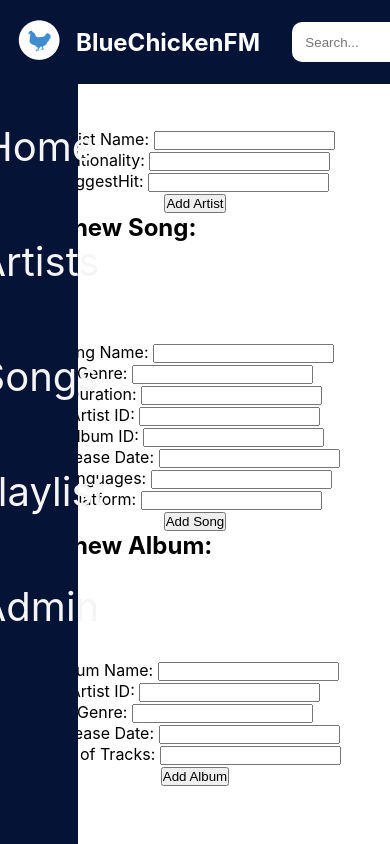
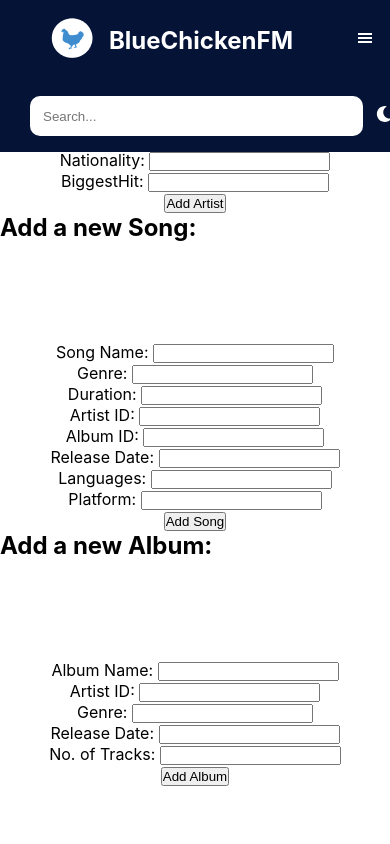
Before and after one commit to aaisharif/Client-Side-Project, a React (Create React App) app: page /admin in a window 390 px wide. Built offline with nearby package versions, Linux system fonts and the light colour scheme; no server answers.

Commit message:
mobile responsive navigation bar

```diff
--- /dev/null
+++ b/src/components/navbar/MobileNavigation.css
@@ -0,0 +1,32 @@
+.mobile-navigation{
+    display: none;
+}
+
+
+
+.mobile-navigation-list{
+    color:aliceblue;
+}
+
+@media screen and (max-width: 768px){
+    .mobile-navigation{
+        display: flex;
+        flex-direction: column;
+        position: absolute;
+        top: 9.5em;
+        right: 0;
+        width: 100%;
+        background: #051337;
+        border-top:  1px solid rgb(47, 88, 123);
+        cursor: pointer;
+    }
+
+    .mobile-navigation li{
+        padding: 1em;
+    }
+
+    .mobile-navigation li:hover {
+        color:rgb(47, 88, 123);
+    }
+
+}
--- /dev/null
+++ b/src/components/navbar/MobileNavigation.js
@@ -0,0 +1,18 @@
+import React from 'react'
+import './MobileNavigation.css'
+
+function MobileNavigation(props) {
+    return (
+        <div className="mobile-navigation">
+            <ul className="mobile-navigation-list">
+                <li onClick={()=> props.isMobile && props.closeMobileMenu()}>Home</li>
+                <li onClick={()=> props.isMobile && props.closeMobileMenu()}>Artists</li>
+                <li onClick={()=> props.isMobile && props.closeMobileMenu()}>Songs</li>
+                <li onClick={()=> props.isMobile && props.closeMobileMenu()}>Playlist</li>
+                <li onClick={()=> props.isMobile && props.closeMobileMenu()}>Admin</li>
+            </ul>
+        </div>
+    )
+}
+
+export default MobileNavigation
--- a/src/components/navbar/Navbar.css
+++ b/src/components/navbar/Navbar.css
@@ -13,6 +13,7 @@
 
 .navbar-container{
     display: grid;
+    /* justify-content: center; */
     align-items: center;
     width: 100%;
     /* height: 5.5em; */
@@ -35,7 +36,9 @@
 
 .navbar{
     display: flex;
+    /* width: 90em;  */
     /* border: 1px solid black;  */
+    padding-left: 2em;
     justify-content: space-between;
 }
 
@@ -43,8 +46,8 @@
     display: flex;
     height: 5em;
     align-items: center;
+    /* margin-left: 5em; */
     /* border: 1px solid black;  */
-    padding: 1em;
 }
 
 .navbar-right{
@@ -68,6 +71,65 @@
     color: var(--white)
 }
 
+.navbar-burger{
+    display: none;
+}
+
 /* .navbar-search-searchbar{
     width: 10em;
 } */
+
+@media screen and (max-width: 768px){
+
+    .navbar-container{
+        display: grid;
+        justify-content: center;
+        align-items: center;
+        background-color: var(--dark-blue);
+        width: 100%;
+    }
+
+    .navbar{
+        display: block;
+        justify-content: center;
+        background-color: var(--dark-blue);
+        text-align: center;
+        /* width: auto;  */
+      }
+
+      .navbar-logo{
+        display: flex;
+        justify-content: center;
+        height: 5em;
+        align-items: center;
+        /* margin-left: 5em; */
+        /* border: 1px solid black;  */
+    }
+
+    .navbar-burger{
+        display: block;
+        padding-left: 4em;
+    }
+
+    .navbar-right {
+        /* width: auto;  */
+        margin-right: 20em;
+        margin-left:20em;
+        background-color: var(--dark-blue);
+      }
+    /* nav .one{
+      display: flex;
+    }
+
+    nav .one li{
+       margin-right: 100px;
+    }
+
+    nav .two{
+      display: flex;
+    }
+
+    nav .two li{
+      margin-left: 15px;
+    } */
+  }
--- a/src/components/navbar/Navbar.js
+++ b/src/components/navbar/Navbar.js
@@ -1,17 +1,21 @@
 import {React, useState} from 'react'
 import './Navbar.css'
+import MobileNavigation from './MobileNavigation';
 import { FaSun, FaMoon } from "react-icons/fa";
-
+import { GiHamburgerMenu} from "react-icons/gi";
+import {AiOutlineClose} from "react-icons/ai"
 
 function Navbar({handleType, filter}) {
 
     const [mode, setMode] = useState(false);
-
+    const [open, setOpen] = useState(false);
 
 
     const handleOnClick = () => {
          setMode(!mode);
     }
+
+    const closeMobileMenu = () => setOpen(false)
 
     return (
         <section className="navbar-container navbar-container-bckg-dark ">
@@ -19,6 +23,9 @@ function Navbar({handleType, filter}) {
                 <div className="navbar-logo navbar-logo--white">
                     <img src={`${process.env.PUBLIC_URL}/assets/navbar/BlueChickenFMLogo.png`} alt="logo"/>
                     <h1 className="navbar-logo-title">BlueChickenFM</h1>
+                    <div className="navbar-burger">
+                        {open ? <AiOutlineClose onClick={()=> setOpen(!open)}/>: <GiHamburgerMenu onClick={()=> setOpen(!open)}/>}
+                    </div>
                 </div>
                 <div className="navbar-right">
                     <div className="navbar-search">
@@ -30,6 +37,7 @@ function Navbar({handleType, filter}) {
                             :
                         (<FaMoon onClick={handleOnClick }/>)}
                     </div>
+                    {open && <MobileNavigation isMobile={true} closeMobileMenu={closeMobileMenu} />}
                 </div>
             </div>
         </section>
--- a/src/components/sidebar/Sidebar.css
+++ b/src/components/sidebar/Sidebar.css
@@ -49,3 +49,13 @@
 li {
     list-style-type: none;
 }
+
+
+@media screen and (max-width: 768px){
+
+.sidebar{
+    display: none;
+}
+
+
+}
```
